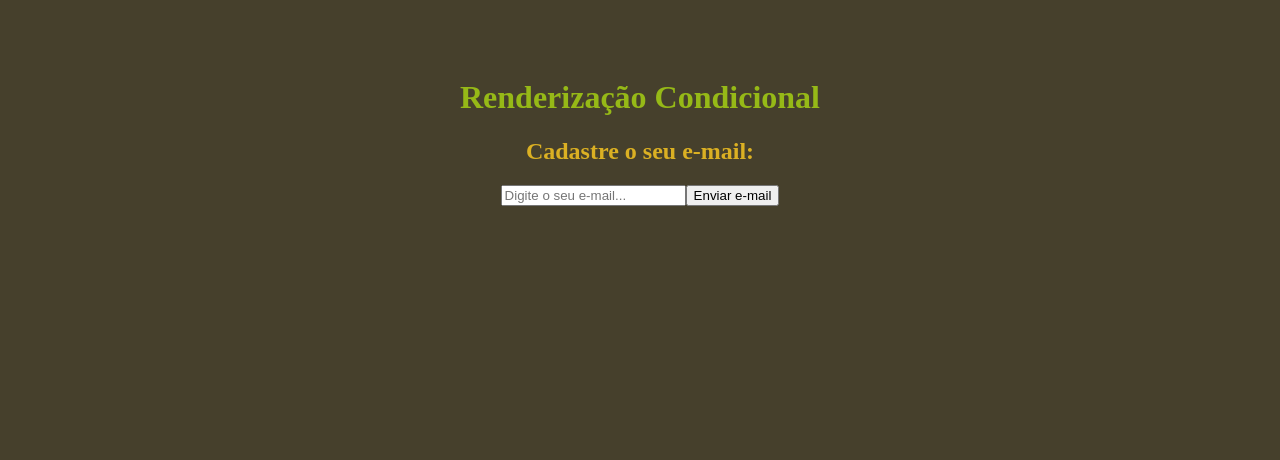
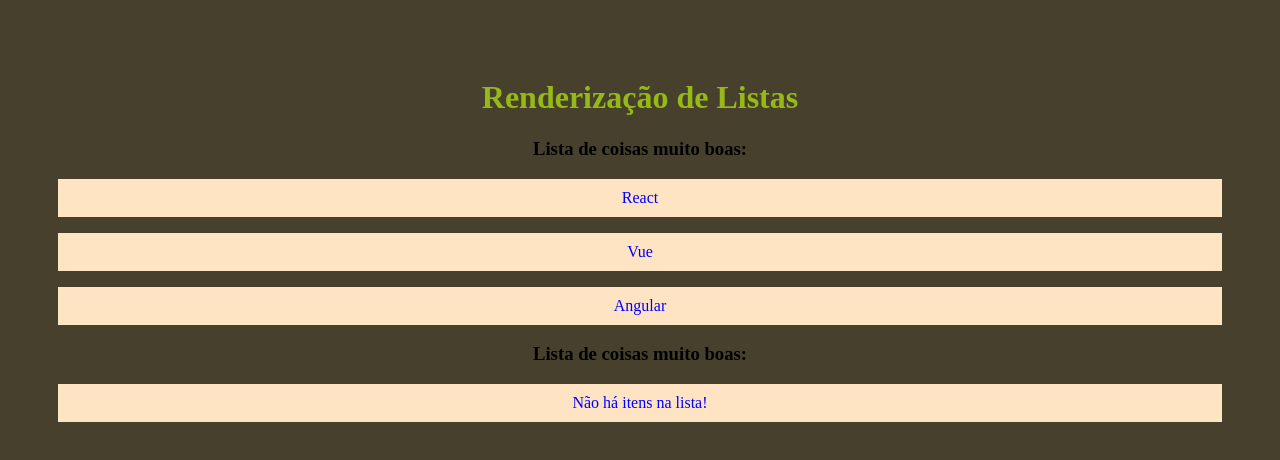
Before and after one commit to marcosCappelli/reactcurso, a React (Create React App) app in the folder reactcosts/: page / in a window 1280 px wide. Shown: the top 460 px of the page. Built offline with nearby package versions, Linux system fonts and the light colour scheme.

Commit message:
renderização de Lista

```diff
--- a/reactcosts/src/App.js
+++ b/reactcosts/src/App.js
@@ -1,16 +1,41 @@
 import './App.css';
-import Condicional from './components/Condicional';
+import OutraLista from './components/OutraLista';
+
+function App() {
+
+  const meusItens = ["React", "Vue", "Angular"]
+
+  return (
+    <div className="App">
+      <h1>Renderização de Listas</h1>
+      <OutraLista itens={meusItens} />
+      <OutraLista itens={[]} />
+    </div>
+  )
+}
+
+export default App
+
+
+
+
+
+
+
+/*import Condicional from './components/Condicional';
 
 function App() {
   return (
       <div className="App">
-        <h1>Renderização Condicional</h1>
+         <h1>Renderização Condicional</h1>
         <Condicional />
       </div>
   )
 }
 
 export default App
+*/
+
 
 /*
 import HelloWorld from './components/HelloWorld';
--- /dev/null
+++ b/reactcosts/src/components/OutraLista.js
@@ -0,0 +1,14 @@
+function OutraLista({ itens }) {
+    return (
+    <>
+        <h3>Lista de coisas muito boas:</h3>
+        {itens.length > 0 ? (
+            itens.map((item, index) => <p key={index}>{item}</p>)
+        ) : (
+            <p>Não há itens na lista!</p>
+        )}
+    </>
+    )
+}
+
+export default OutraLista
```
